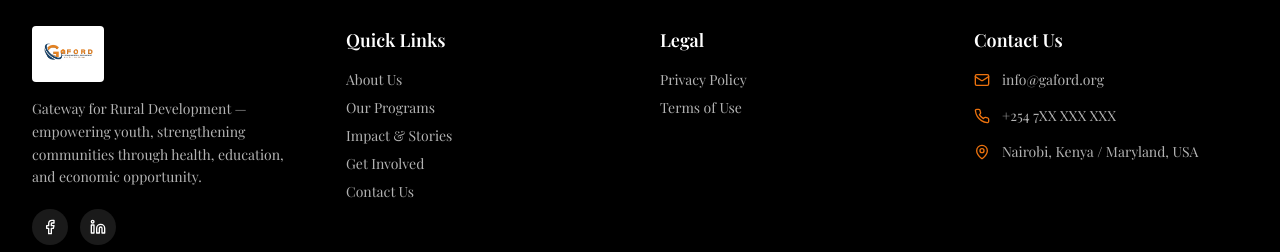
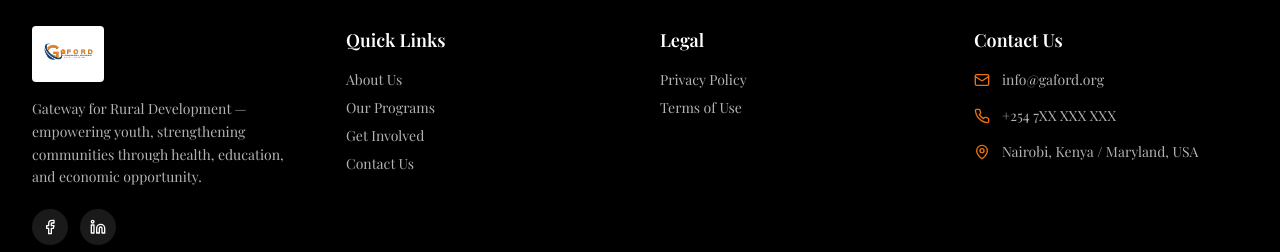
Before and after one commit to JosephOkumu/Gaford, a React (Vite) app in the folder frontend/: page / in a window 1280 px wide. Shown: the part 3648-3900 px from the top of the page. Built offline with nearby package versions, Linux system fonts and the light colour scheme; a web font is replaced by a local one.

Commit message:
chore: modify quick links section

```diff
--- a/frontend/src/components/Footer.tsx
+++ b/frontend/src/components/Footer.tsx
@@ -39,7 +39,6 @@ const Footer = () => {
               {[
                 { label: "About Us", to: "/about" },
                 { label: "Our Programs", to: "/programs" },
-                { label: "Impact & Stories", to: "/impact" },
                 { label: "Get Involved", to: "/get-involved" },
                 { label: "Contact Us", to: "/contact" },
               ].map((link) => (
```
